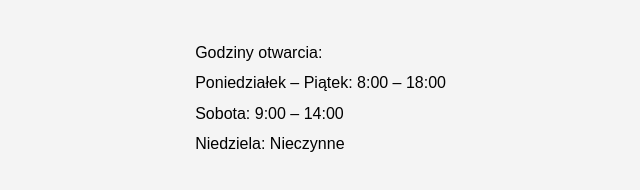
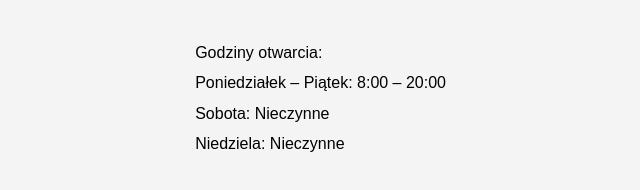
Before and after one commit to ProjectIO-vet/ProjektWeterynarz, a plain HTML site: page umow-wizyte.html in a window 1280 px wide. Shown: the part 444-634 px from the top of the page, 594-1234 px from the left. Drawn offline with Linux system fonts and the light colour scheme; no server answers.

Commit message:
Update umow-wizyte.html

```diff
--- a/umow-wizyte.html
+++ b/umow-wizyte.html
@@ -121,8 +121,8 @@
       </div>
       <div>
         <p>Godziny otwarcia:</p>
-        <p>Poniedziałek – Piątek: 8:00 – 18:00</p>
-        <p>Sobota: 9:00 – 14:00</p>
+        <p>Poniedziałek – Piątek: 8:00 – 20:00</p>
+        <p>Sobota: Nieczynne</p>
         <p>Niedziela: Nieczynne</p>
       </div>
     </div>
```
